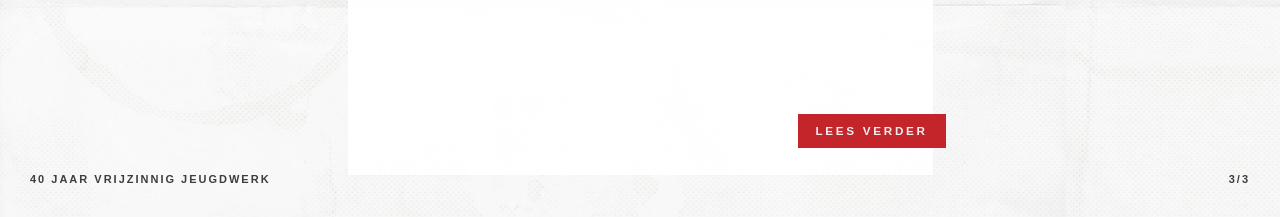
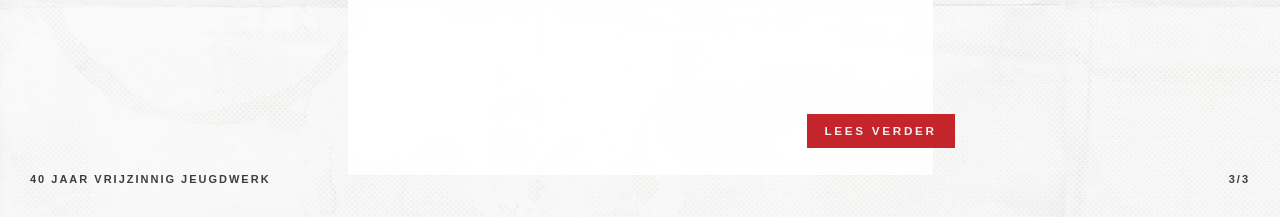
Before and after one commit to jhvanderschee/grensvrijheid, a Jekyll site: the page built from index.md, in a window 1280 px wide. Shown: the part 680-897 px from the top of the page. Built offline with Jekyll 4.4.1, drawn with Linux system fonts in a browser that asks for light colours; nearby versions of some CDN libraries.

Commit message:
Updated '/css/style.css' via CloudCannon

```diff
--- a/css/style.css
+++ b/css/style.css
@@ -111,7 +111,7 @@ img {display: block;}
 #leesverder {
     white-space: nowrap;
     text-decoration: none;
-    left: calc((100vw - 65vh)/2 + 62vh);
+    left: calc((100vw - 65vh)/2 + 63vh);
     bottom: 8vh; position: absolute;
     background: #c4252a;
     color: #eee;
```
